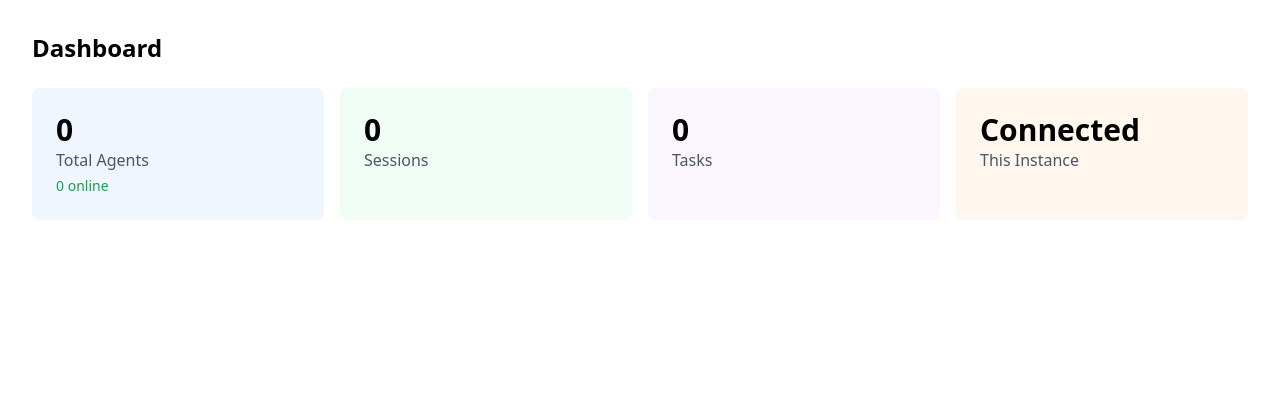
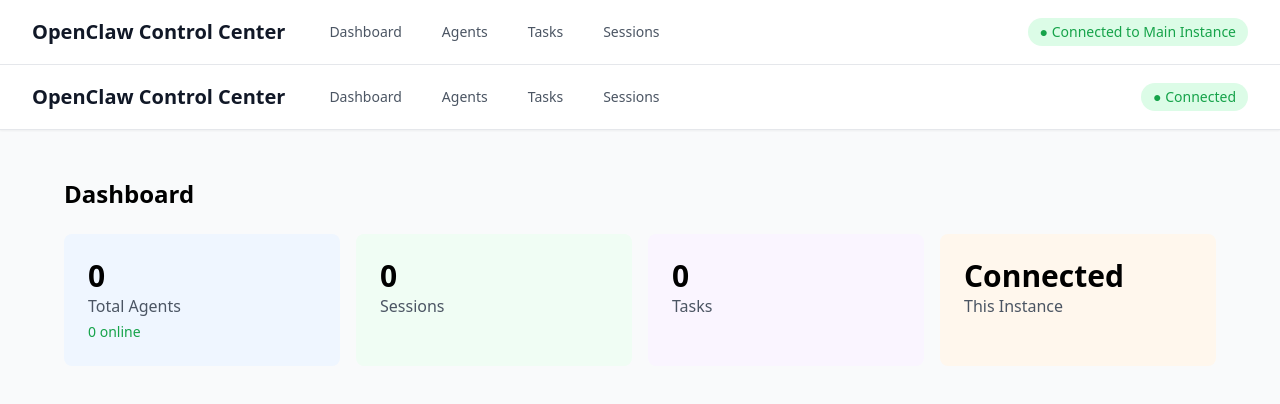
Before and after one commit to forbeeclawthefirst-coder/openclaw-control-center, a Next.js app: page /dashboard in a window 1280 px wide. Shown: the top 404 px of the page. Built offline with nearby package versions, Linux system fonts and the light colour scheme; no server answers; the database is empty.

Commit message:
Add navigation header to all pages, connect to main OpenClaw instance

```diff
--- a/app/agents/page.tsx
+++ b/app/agents/page.tsx
@@ -1,11 +1,10 @@
-// Force dynamic rendering - no static generation
 export const dynamic = 'force-dynamic';
 
 import AgentsTable from '@/components/agents-table';
 
 export default function AgentsPage() {
   return (
-    <main className="p-8">
+    <main className="max-w-7xl mx-auto py-6 px-4 sm:px-6 lg:px-8">
       <h1 className="text-2xl font-bold mb-6">Agents</h1>
       <AgentsTable />
     </main>
--- /dev/null
+++ b/app/dashboard/layout.tsx
@@ -0,0 +1,45 @@
+import Link from 'next/link';
+
+export default function DashboardLayout({
+  children,
+}: {
+  children: React.ReactNode;
+}) {
+  return (
+    <div className="min-h-screen bg-gray-50">
+      <nav className="bg-white shadow-sm border-b">
+        <div className="max-w-7xl mx-auto px-4 sm:px-6 lg:px-8">
+          <div className="flex justify-between h-16">
+            <div className="flex items-center space-x-8">
+              <Link href="/" className="text-xl font-bold text-gray-900">
+                OpenClaw Control Center
+              </Link>
+              <div className="hidden md:flex space-x-4">
+                <Link href="/dashboard" className="text-gray-600 hover:text-gray-900 px-3 py-2 rounded-md text-sm font-medium">
+                  Dashboard
+                </Link>
+                <Link href="/agents" className="text-gray-600 hover:text-gray-900 px-3 py-2 rounded-md text-sm font-medium">
+                  Agents
+                </Link>
+                <Link href="/tasks" className="text-gray-600 hover:text-gray-900 px-3 py-2 rounded-md text-sm font-medium">
+                  Tasks
+                </Link>
+                <Link href="/sessions" className="text-gray-600 hover:text-gray-900 px-3 py-2 rounded-md text-sm font-medium">
+                  Sessions
+                </Link>
+              </div>
+            </div>
+            <div className="flex items-center">
+              <span className="text-sm text-green-600 bg-green-100 px-3 py-1 rounded-full">
+                ● Connected
+              </span>
+            </div>
+          </div>
+        </div>
+      </nav>
+      <main className="max-w-7xl mx-auto py-6 px-4 sm:px-6 lg:px-8">
+        {children}
+      </main>
+    </div>
+  );
+}
--- a/app/dashboard/page.tsx
+++ b/app/dashboard/page.tsx
@@ -1,4 +1,3 @@
-// Force dynamic rendering - no static generation
 export const dynamic = 'force-dynamic';
 
 import { Suspense } from 'react';
@@ -6,7 +5,7 @@
 
 export default function DashboardPage() {
   return (
-    <main className="p-8">
+    <main className="max-w-7xl mx-auto py-6 px-4 sm:px-6 lg:px-8">
       <h1 className="text-2xl font-bold mb-6">Dashboard</h1>
       <Suspense fallback={<div>Loading stats...</div>}>
         <DashboardStats />
--- a/app/layout.tsx
+++ b/app/layout.tsx
@@ -1,4 +1,5 @@
 import './globals.css'
+import Link from 'next/link';
 
 export const metadata = {
   title: 'OpenClaw Control Center',
@@ -12,7 +13,39 @@
 }) {
   return (
     <html lang="en">
-      <body>{children}</body>
+      <body className="bg-gray-50">
+        <nav className="bg-white shadow-sm border-b">
+          <div className="max-w-7xl mx-auto px-4 sm:px-6 lg:px-8">
+            <div className="flex justify-between h-16">
+              <div className="flex items-center space-x-8">
+                <Link href="/" className="text-xl font-bold text-gray-900">
+                  OpenClaw Control Center
+                </Link>
+                <div className="hidden md:flex space-x-4">
+                  <Link href="/dashboard" className="text-gray-600 hover:text-gray-900 px-3 py-2 rounded-md text-sm font-medium">
+                    Dashboard
+                  </Link>
+                  <Link href="/agents" className="text-gray-600 hover:text-gray-900 px-3 py-2 rounded-md text-sm font-medium">
+                    Agents
+                  </Link>
+                  <Link href="/tasks" className="text-gray-600 hover:text-gray-900 px-3 py-2 rounded-md text-sm font-medium">
+                    Tasks
+                  </Link>
+                  <Link href="/sessions" className="text-gray-600 hover:text-gray-900 px-3 py-2 rounded-md text-sm font-medium">
+                    Sessions
+                  </Link>
+                </div>
+              </div>
+              <div className="flex items-center">
+                <span className="text-sm text-green-600 bg-green-100 px-3 py-1 rounded-full">
+                  ● Connected to Main Instance
+                </span>
+              </div>
+            </div>
+          </div>
+        </nav>
+        {children}
+      </body>
     </html>
   );
 }
--- a/app/sessions/page.tsx
+++ b/app/sessions/page.tsx
@@ -1,11 +1,10 @@
-// Force dynamic rendering - no static generation
 export const dynamic = 'force-dynamic';
 
 import SessionsList from '@/components/sessions-list';
 
 export default function SessionsPage() {
   return (
-    <main className="p-8">
+    <main className="max-w-7xl mx-auto py-6 px-4 sm:px-6 lg:px-8">
       <h1 className="text-2xl font-bold mb-6">Sessions</h1>
       <SessionsList />
     </main>
--- a/app/tasks/page.tsx
+++ b/app/tasks/page.tsx
@@ -1,11 +1,10 @@
-// Force dynamic rendering - no static generation
 export const dynamic = 'force-dynamic';
 
 import TasksList from '@/components/tasks-list';
 
 export default function TasksPage() {
   return (
-    <main className="p-8">
+    <main className="max-w-7xl mx-auto py-6 px-4 sm:px-6 lg:px-8">
       <h1 className="text-2xl font-bold mb-6">Tasks</h1>
       <TasksList />
     </main>
```
